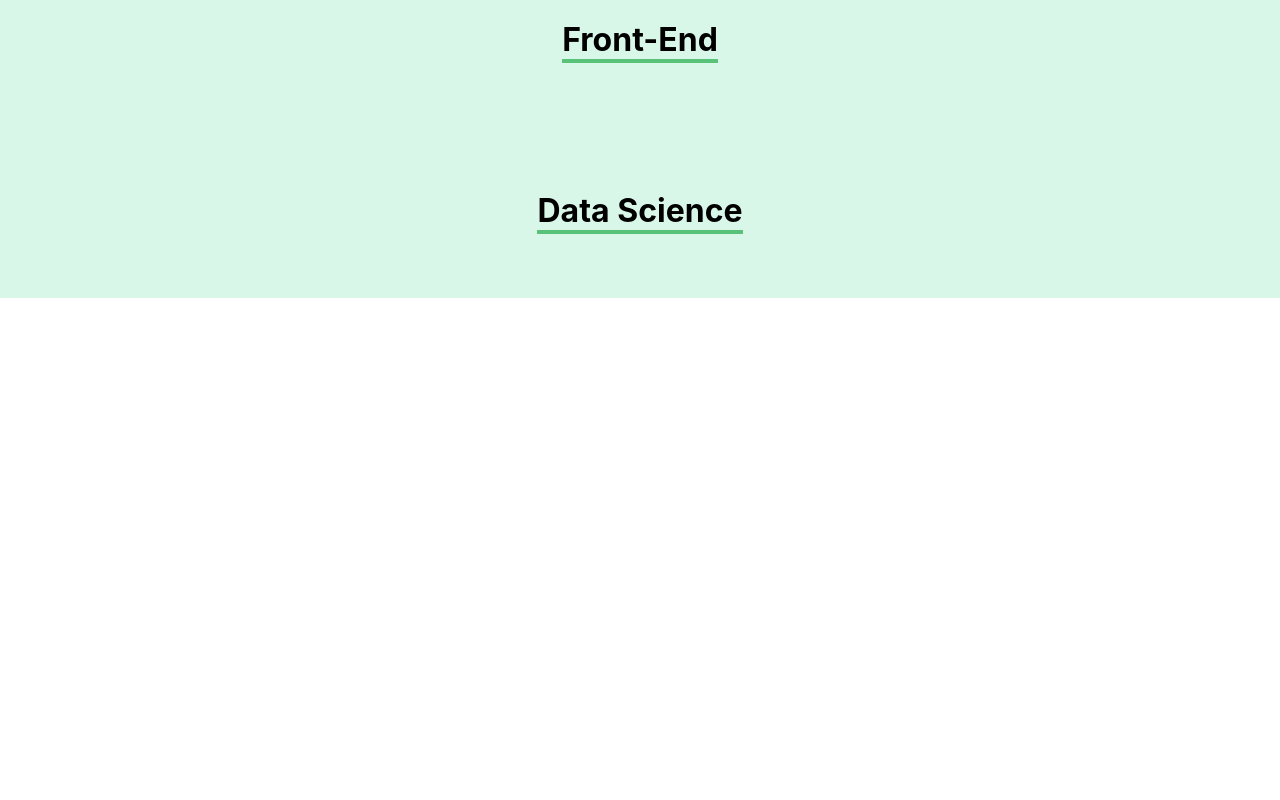
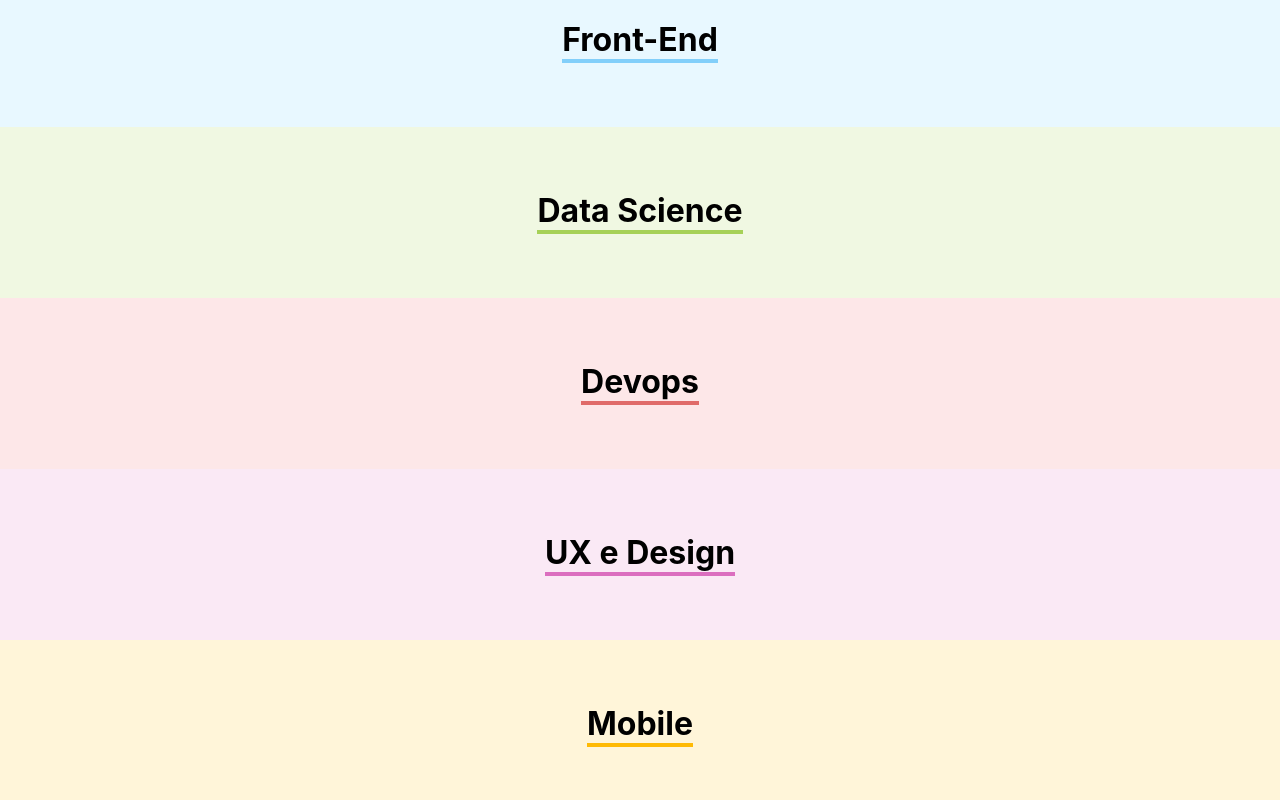
Before and after one commit to GuilFranca/ReactDesenvolvendoJS-Alura, a React (Create React App) app: page / in a window 1280 px wide. Shown: the part 1660-2460 px from the top of the page. Before the commit the page ends 1958 px from the top, so only its background shows below. Built offline with nearby package versions, Linux system fonts and the light colour scheme; the HTML template or start-up script is replaced by a standard one.

Commit message:
Aula 4 - 04 Refatorando código duplicado

```diff
--- a/src/App.js
+++ b/src/App.js
@@ -4,6 +4,46 @@ import Form from './components/Form';
 import Team from './components/Team';
 
 function App() {
+
+  const teams = [
+
+    {
+      name: 'Programação',
+      primaryColor: "#57C278",
+      secondaryColor: "#D9F7E9"
+    },
+    {
+      name: 'Front-End',
+      primaryColor: "#82CFFA",
+      secondaryColor: "#E8F8FF"
+    },
+    {
+      name: 'Data Science',
+      primaryColor: "#A6D157",
+      secondaryColor: "#F0F8E2"
+    },
+    {
+      name: 'Devops',
+      primaryColor: "#E06B69",
+      secondaryColor: "#FDE7E8"
+    },
+    {
+      name: 'UX e Design',
+      primaryColor: "#DB6EBF",
+      secondaryColor: "#FAE9F5"
+    },
+    {
+      name: 'Mobile',
+      primaryColor: "#FFBA05",
+      secondaryColor: "#FFF5D9"
+    },
+    {
+      name: 'Inovação e Gestão',
+      primaryColor: "#FF8A29",
+      secondaryColor: "#FFEEDF",
+    }
+
+  ];
 
   const [employees, setEmployees] = useState('');
 
@@ -16,10 +56,12 @@ function App() {
   return (
     <div className="App">
       <Banner />
-      <Form onEmployeeRegistered={employee => onEmployeeNewAdd(employee)}/>
-      <Team name="Programação"/>
-      <Team name="Front-End"/>
-      <Team name="Data Science"/>
+      <Form teams={teams.map(team => team.name)} onEmployeeRegistered={employee => onEmployeeNewAdd(employee)} />
+
+      {/* For each team, a Team tag is created with its information */}
+      {/* Para cada time dentro do dicionário teams uma tag Team é criada com as suas devidas informações */}
+      {teams.map(team => <Team key={team.name} name={team.name} primaryColor={team.primaryColor} secondaryColor={team.secondaryColor}/>)}
+
     </div>
   );
 }
--- a/src/components/Form/index.js
+++ b/src/components/Form/index.js
@@ -5,16 +5,6 @@ import Button from '../Button';
 import { useState } from 'react';
 
 const Form = (props) => {
-
-    const teams = [
-        'Programação',
-        'Front-End',
-        'Data Science',
-        'Devops',
-        'UX e Design',
-        'Mobile',
-        'Inovação e Gestão'
-    ]
 
     const [name, setName] = useState('');
     const [position, setPosition] = useState('');
@@ -67,7 +57,7 @@ const Form = (props) => {
                 <DropdownList
                     obrigatorio={true}
                     label='Time'
-                    items={teams}
+                    items={props.teams}
                     inputValue={team}
                     onChanged={inputValue => setTeam(inputValue)}
                 />
--- a/src/components/Team/index.js
+++ b/src/components/Team/index.js
@@ -2,10 +2,13 @@ import './team.css'
 
 const Team = (props) => {
 
+    // const css = { backgroundColor: props.secondaryColor };
+
     return (
 
-        <section className='team_section'>
-            <h3>{props.name}</h3>
+        <section className='team_section' style={{ backgroundColor: props.secondaryColor }}>
+            {/* <section className='team_section' style={css}> */}
+            <h3 style={{ borderColor: props.primaryColor }}>{props.name}</h3>
         </section>
 
     );
--- a/src/components/Team/team.css
+++ b/src/components/Team/team.css
@@ -1,12 +1,13 @@
 .team_section {
     text-align: center;
     padding: 32px;
-    background-color: #D9F7E9;
+    /* background-color: #D9F7E9; */
 }
 
 .team_section h3 {
     font-size: 32px;
-    border-bottom: 4px solid #57C278;
+    /* border-bottom: 4px solid #57C278; */
+    border-bottom: 4px solid;
     /* Desta forma o nosso H3 irá se comportar como um component inline-block,
     fazendo com que a borda do mesmo fique somente no espaço em que o mesmo ocupa */
     display: inline-block;
```
